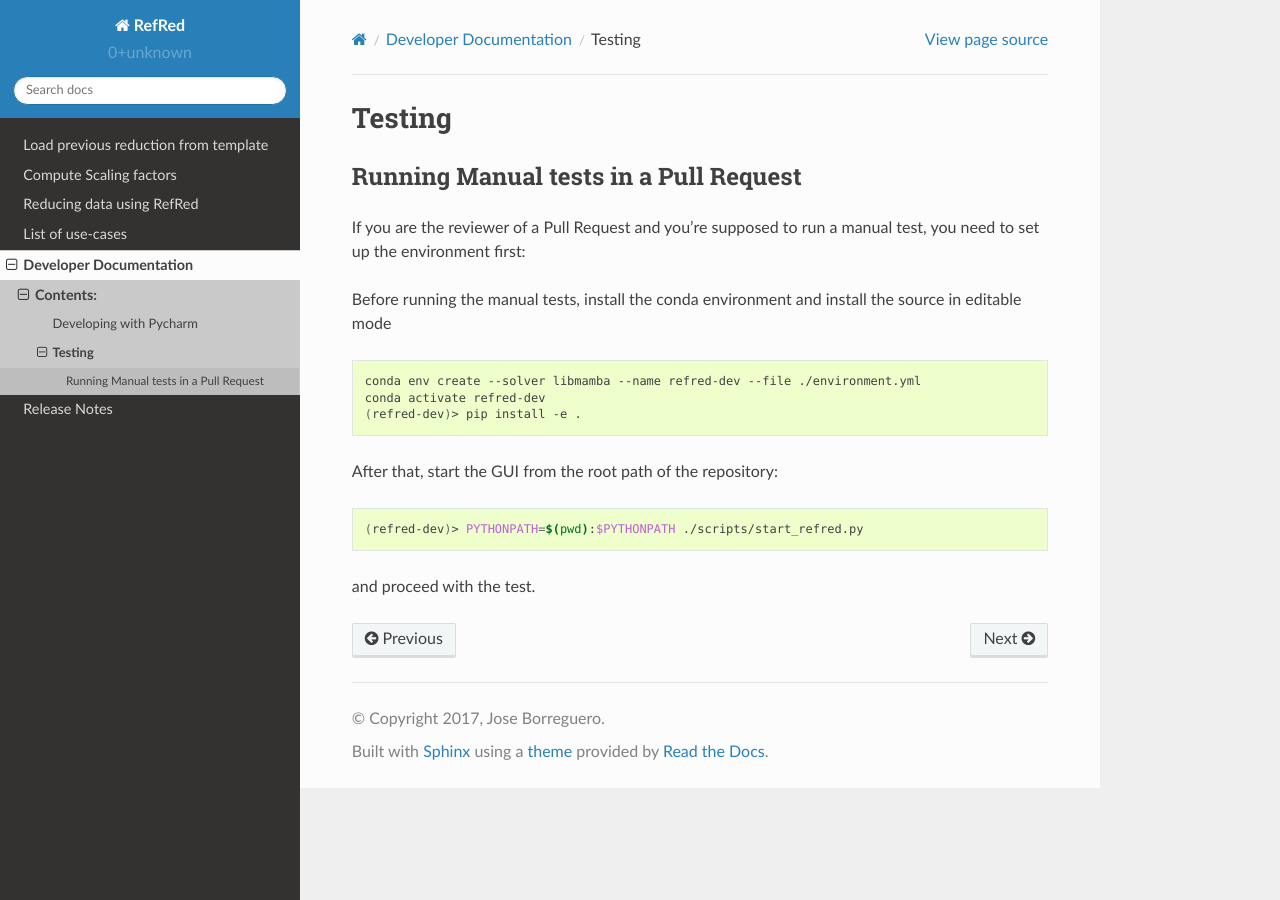
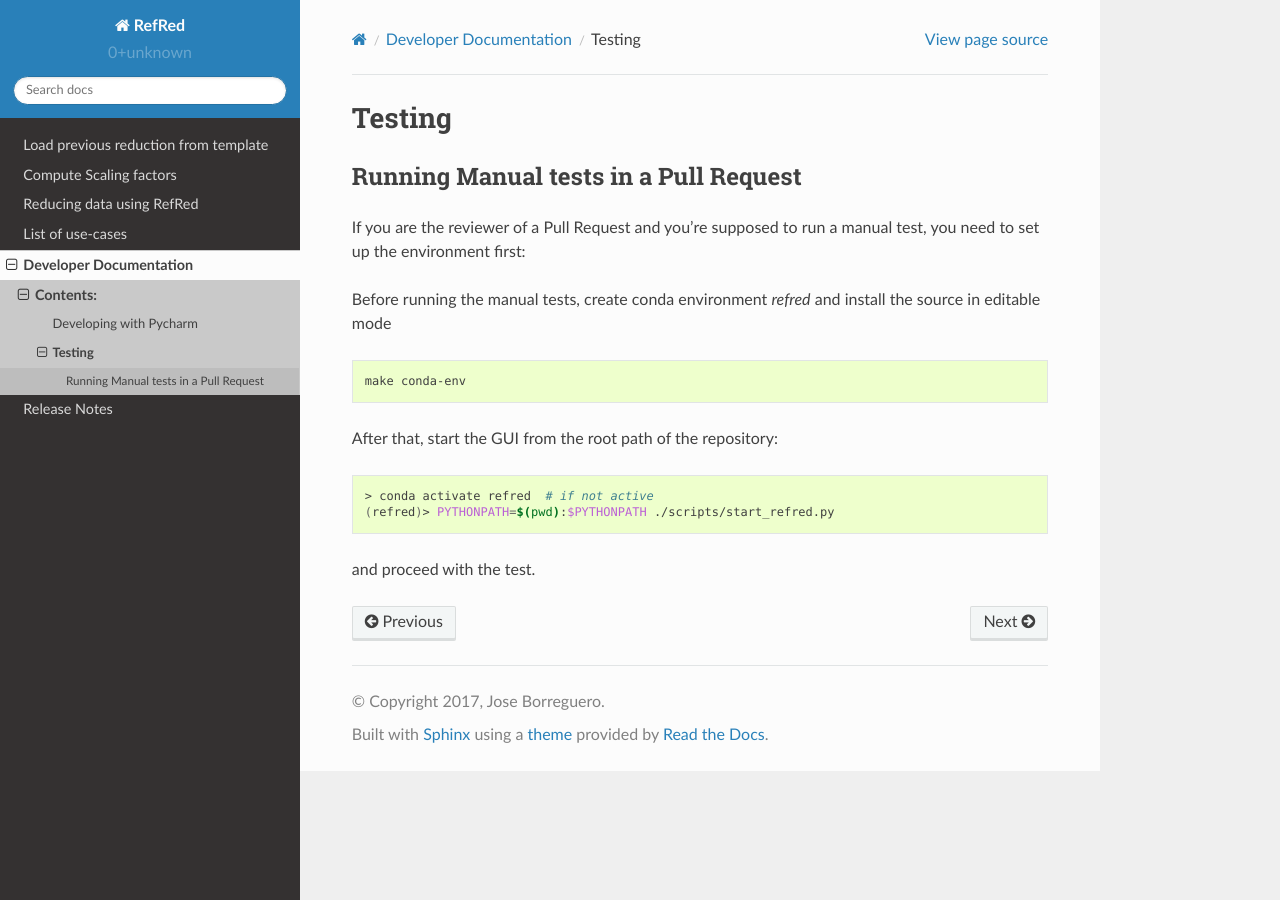
Before and after one commit to neutrons/RefRed, a Sphinx documentation site: the page built from docs/developer/testing.rst, in a window 1280 px wide. Built offline with Sphinx 7.4.7 and the Read the Docs theme 2.0.0, drawn with Linux system fonts in a browser that asks for light colours.

Commit message:
use makefile for setting up the environment
Signed-off-by: Jose Borreguero <borreguero@gmail.com>

```diff
--- a/docs/developer/testing.rst
+++ b/docs/developer/testing.rst
@@ -9,18 +9,19 @@ Running Manual tests in a Pull Request
 If you are the reviewer of a Pull Request and you're supposed to run a manual test, you need to set up
 the environment first:
 
-Before running the manual tests, install the conda environment and install the source in editable mode
+Before running the manual tests, create conda environment `refred` and install the source in editable mode
 
 .. code-block:: bash
 
-   conda env create --solver libmamba --name refred-dev --file ./environment.yml
-   conda activate refred-dev
-   (refred-dev)> pip install -e .
+   make conda-env
+
+
 
 After that, start the GUI from the root path of the repository:
 
 .. code-block:: bash
 
-   (refred-dev)> PYTHONPATH=$(pwd):$PYTHONPATH ./scripts/start_refred.py
+   > conda activate refred  # if not active
+   (refred)> PYTHONPATH=$(pwd):$PYTHONPATH ./scripts/start_refred.py
 
 and proceed with the test.
```
